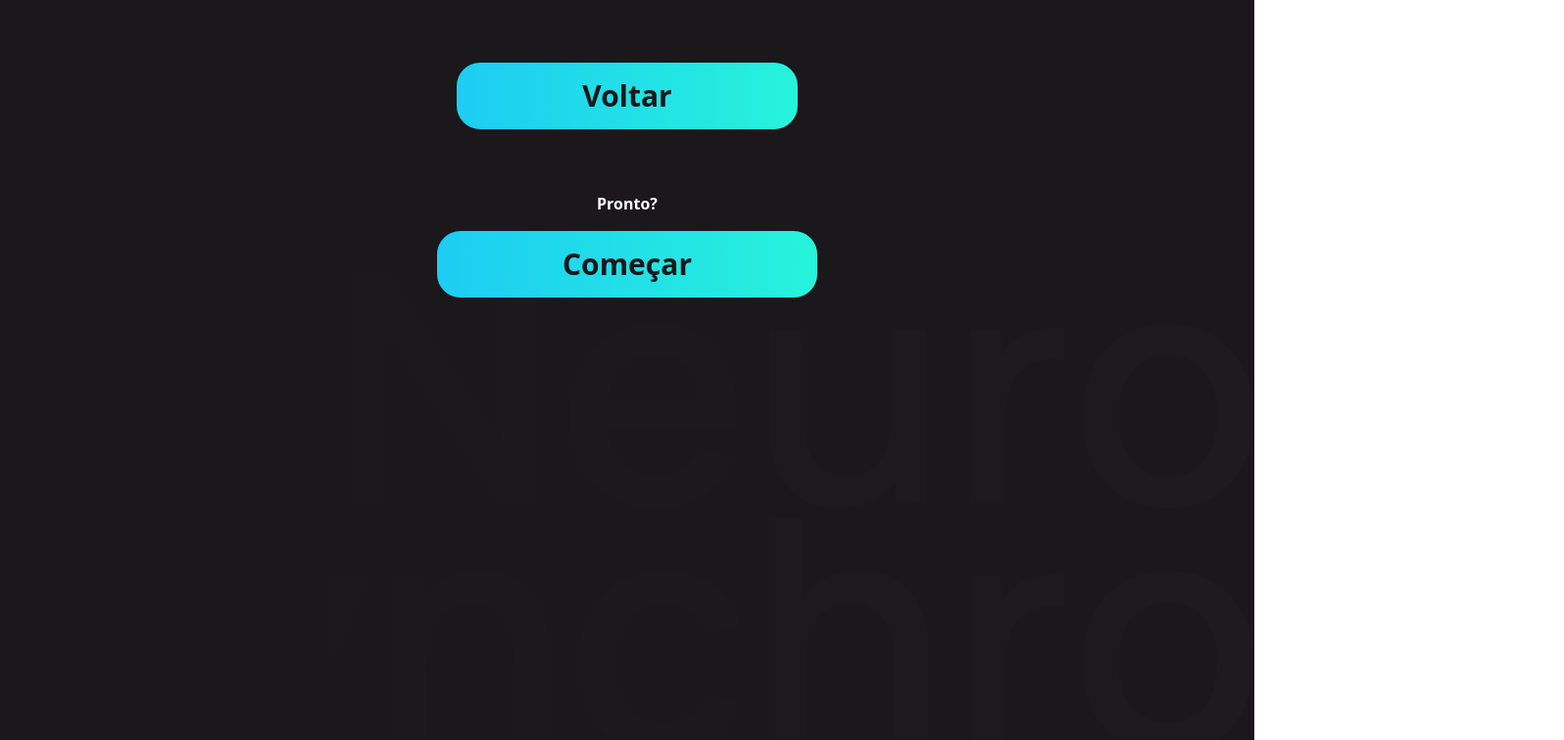
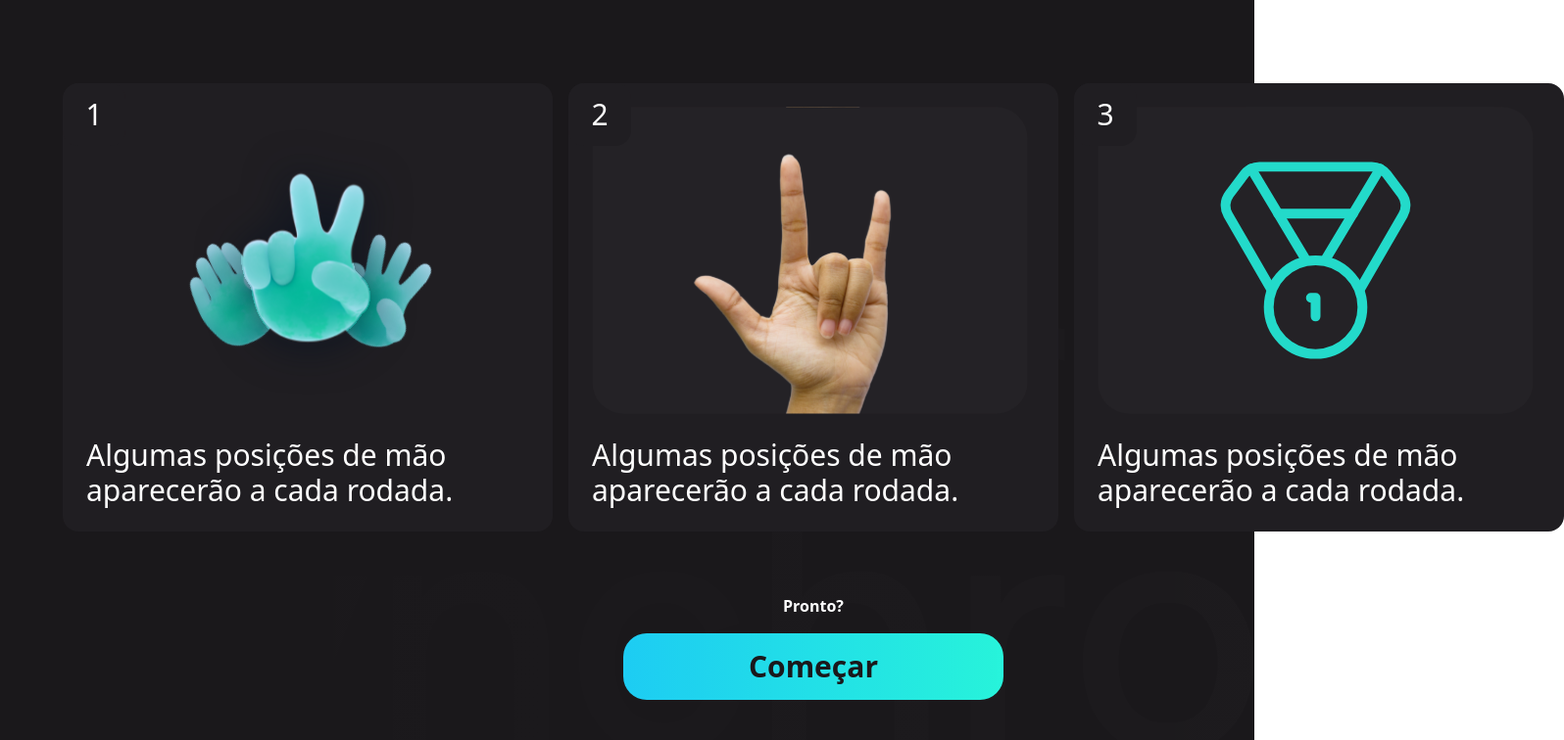
Before and after one commit to Sync-H-Hub/sync-h-frontend, a React (Vite) app: page /tutorial in a window 1280 px wide. Shown: the top 756 px of the page at 98% size, 1596 px wide, since content can reach past the window. Built offline with nearby package versions, Linux system fonts and the light colour scheme.

Commit message:
feat(Tutorial): Criei a Tela do tutorial

```diff
--- a/src/pages/Tutorial.tsx
+++ b/src/pages/Tutorial.tsx
@@ -2,24 +2,51 @@ import { useNavigate } from "react-router-dom";
 
 function Tutorial() {
   const navigate = useNavigate();
-  const GobackButton = () => {
-    navigate('/')
+
+  const cards = [
+    { id: 0, img: '/handGroup.svg', text: 'Algumas posições de mão aparecerão a cada rodada.' },
+    { id: 1, img: '/realHand.svg', text: 'Algumas posições de mão aparecerão a cada rodada.' },
+    { id: 2, img: '/medal.svg', text: 'Algumas posições de mão aparecerão a cada rodada.' },
+  ]
+
+
+
+  const StartGameButton = () => {
+    navigate('/game')
   }
 
   return (
-    <main className="flex  gap-96 h-screen p-16 text-white bg-background">
-      <section className="flex-1 flex flex-col items-center gap-16">
-        <button onClick={GobackButton} className="flex items-center justify-center bg-primary-gradient px-32  py-4 rounded-3xl transition-all opacity-95 hover:opacity-100">
-          <p className="text-3xl text-background font-bold">Voltar</p>
-        </button>
+    <main className="flex items-center  gap-96 h-screen p-16 text-white bg-background">
+      <section className="flex-1 flex flex-col items-center gap-16 z-10">
+        <div className="flex gap-4">
+          {cards.map((card, index) => (
+            <div className="w-[500px] flex flex-col gap-6 relative  bg-graphite p-6 rounded-2xl" key={index}>
+              <div className="absolute w-16 h-16  flex items-center justify-center top-0 left-0 bg-graphite p-4 rounded-2xl">
+                <p className="text-3xl ">
+                  {index + 1}
+                </p>
+              </div>
+
+              <div className="rounded-2xl  bg-charcoal">
+                <img src={card.img} alt="" className="w-[445.02px] h-[314px]" />
+              </div>
+
+              <div className=" flex items-center justify-center ">
+                <h1 className="text-3xl">{card.text}</h1>
+              </div>
+            </div>
+          ))}
+        </div>
+
+
         <div className="flex flex-col items-center gap-4">
           <p className="font-bold">Pronto?</p>
-          <button onClick={() => {}} className="flex items-center justify-center bg-primary-gradient px-32  py-4 rounded-3xl transition-all opacity-95 hover:opacity-100">
+          <button onClick={StartGameButton} className="flex items-center justify-center bg-primary-gradient px-32  py-4 rounded-3xl transition-all opacity-95 hover:opacity-100">
             <p className="text-3xl text-background font-bold">Começar</p>
           </button>
         </div>
       </section>
-      <img src="/sync-h-letter.svg" alt="" className="absolute bottom-0 right-0" />
+      <img src="/sync-h-letter.svg" alt="" className="absolute bottom-0 right-0 z-0" />
     </main>
   );
 }
```
